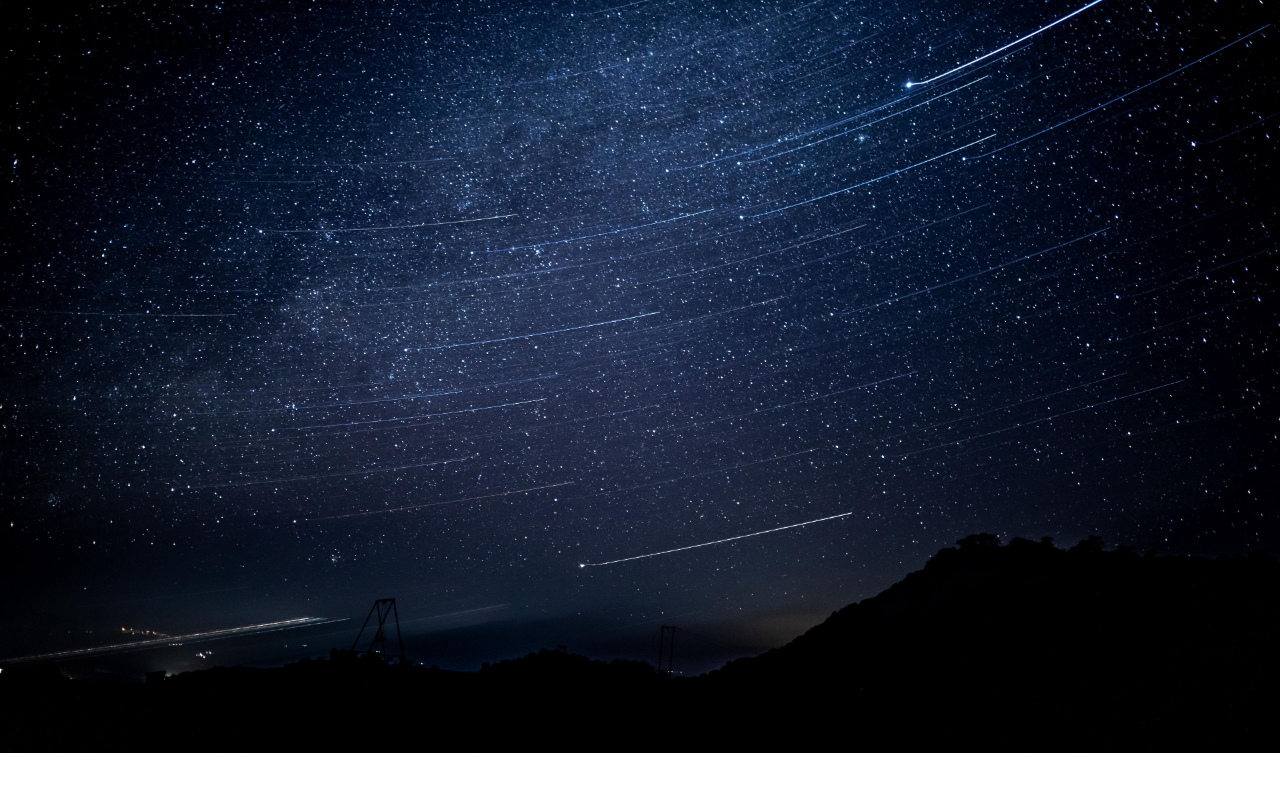
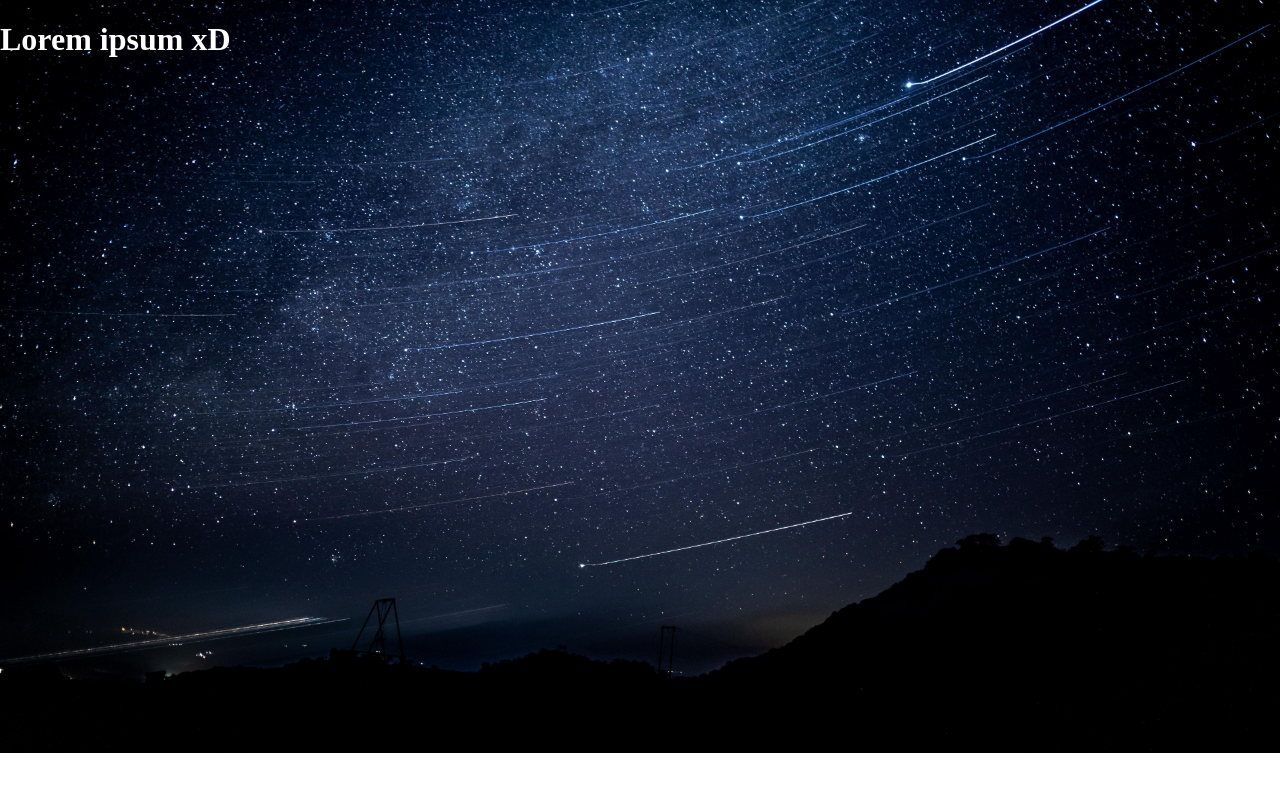
Before and after one commit to CrAzyMaN4iG/crazy-design.github.io, a plain HTML site: page index.html in a window 1280 px wide. Drawn offline with Linux system fonts and the light colour scheme.

Commit message:
Update index.html

```diff
--- a/index.html
+++ b/index.html
@@ -6,7 +6,7 @@
 </head>
 <body>
 	<div class="top-color">
- <div class="top"><h1>Lorem ipsum xD</h1></div>
+ <div class="top"><h1 class="top-text">Lorem ipsum xD</h1></div>
 </div>
 </body>
 </html>
```
